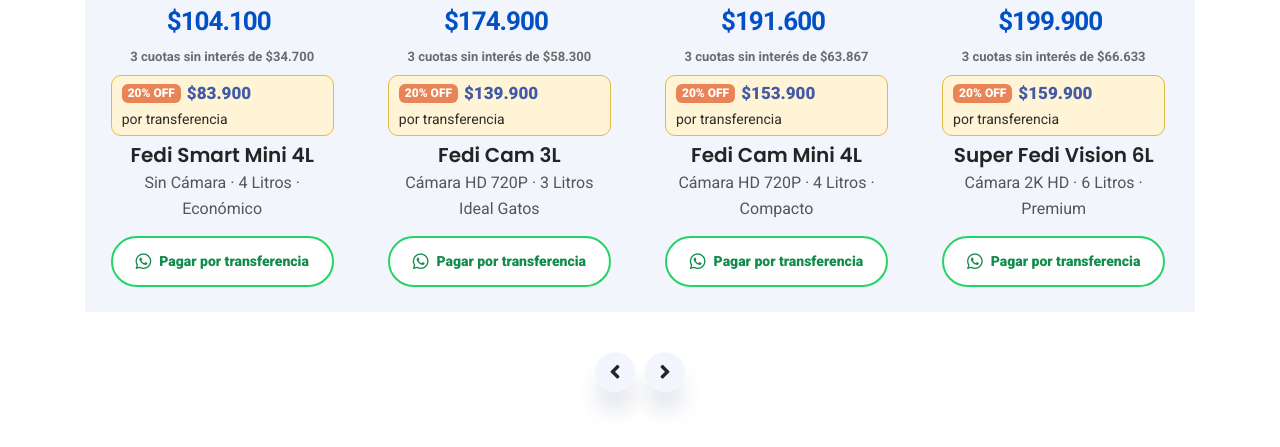
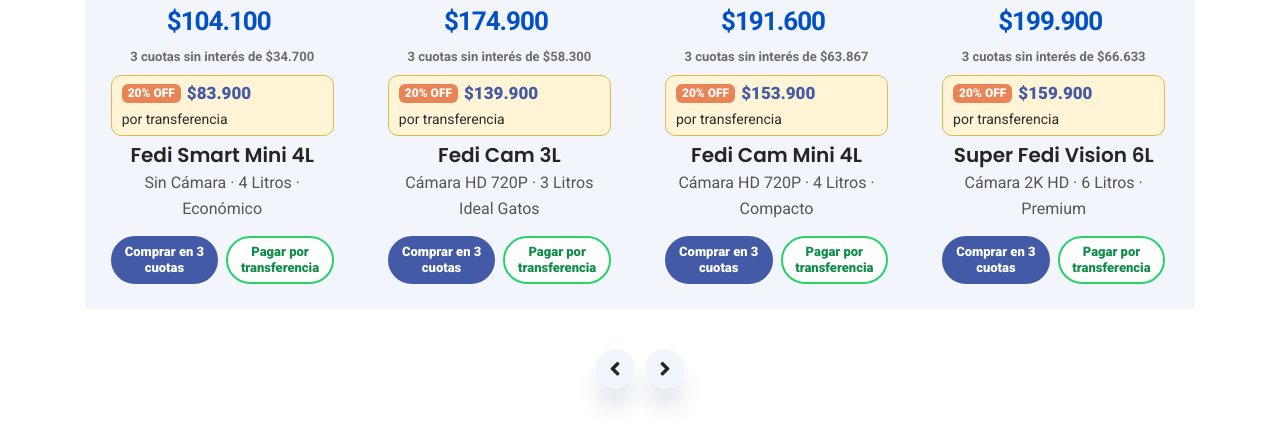
Before and after one commit to mazcuiFede/fedi.pet, a plain HTML site: page index.html in a window 1280 px wide. Shown: the part 2315-2762 px from the top of the page. Drawn offline with Linux system fonts and the light colour scheme; files whose address does not match are found by name; a web font is replaced by a local one.

Commit message:
Fichas: botón Comprar en 3 cuotas al lado de Pagar por transferencia
Reemplaza el COMPRAR que solo aparecía al pasar el mouse por la foto.

Co-Authored-By: Claude Opus 5.5 <noreply@anthropic.com>
Claude-Session: https://claude.ai/code/session_014qUiXLVEF6vqGgEhxx477v

```diff
--- a/index.html
+++ b/index.html
@@ -630,29 +630,55 @@
             border-radius: 6px;
             padding: 2px 6px;
         }
-        .pricing .single-product .content .btn-transfer {
+        .pricing .single-product .content .buy-buttons {
             margin-top: auto;
+            display: grid;
+            grid-template-columns: repeat(2, minmax(0, 1fr));
+            gap: 8px;
+        }
+        .pricing .single-product .content .btn-cuotas {
             display: inline-flex;
             align-items: center;
             justify-content: center;
-            gap: 8px;
-            min-height: 44px;
-            padding: 10px 18px;
+            text-align: center;
+            min-height: 48px;
+            padding: 6px 6px;
+            border-radius: 999px;
+            border: 2px solid #435BA6;
+            background: #435BA6;
+            color: #fff;
+            font-weight: 800;
+            font-size: 13px;
+            line-height: 1.2;
+            text-decoration: none;
+            transition: background .2s, color .2s;
+        }
+        .pricing .single-product .content .btn-cuotas:hover,
+        .pricing .single-product .content .btn-cuotas:focus {
+            background: #fff;
+            color: #435BA6;
+        }
+        /* El botón COMPRAR que aparecía al pasar el mouse sobre la foto queda reemplazado por los dos botones */
+        .pricing .product-slider .item .single-product .img .links { display: none !important; }
+        .pricing .single-product .content .btn-transfer {
+            display: inline-flex;
+            align-items: center;
+            justify-content: center;
+            gap: 6px;
+            text-align: center;
+            min-height: 48px;
+            padding: 6px 6px;
+            line-height: 1.2;
             border-radius: 999px;
             border: 2px solid #25D366;
             color: #128C4A;
             background: #fff;
             font-weight: 800;
-            font-size: 14px;
+            font-size: 13px;
             text-decoration: none;
             transition: background .2s, color .2s;
         }
-        .pricing .single-product .content .btn-transfer::before {
-            content: "\f232";
-            font-family: "Font Awesome 5 Brands";
-            font-weight: 400;
-            font-size: 18px;
-        }
+        .pricing .single-product .content .btn-transfer::before { content: none; }
         .pricing .single-product .content .btn-transfer:hover,
         .pricing .single-product .content .btn-transfer:focus {
             background: #25D366;
@@ -1491,8 +1517,11 @@
                                         Fedi Smart Mini 4L
                                     </h4>
                                     <p class="text">Sin Cámara · 4 Litros · Económico</p>
+                                    <div class="buy-buttons">
+                                        <a href="https://mpago.la/24T6uJi" target="_blank" rel="noopener" class="btn-cuotas">Comprar en 3 cuotas</a>
                                         <a href="https://wa.me/5491150039795?text=Hola%21%20Quiero%20comprar%20el%20Fedi%20Smart%20Mini%204L%20pagando%20por%20transferencia%20%28%2483.900%29." target="_blank" rel="noopener" class="btn-transfer"
                                             data-fedi-id="fedi-smart-mini-4l" data-fedi-name="Fedi Smart Mini 4L" data-fedi-value="83900">Pagar por transferencia</a>
+                                    </div>
                                 </div>
                             </div>
                         </div>
@@ -1519,8 +1548,11 @@
                                         Fedi Cam 3L
                                     </h4>
                                     <p class="text">Cámara HD 720P · 3 Litros<br>Ideal Gatos</p>
+                                    <div class="buy-buttons">
+                                        <a href="https://mpago.la/1uMtTgG" target="_blank" rel="noopener" class="btn-cuotas">Comprar en 3 cuotas</a>
                                         <a href="https://wa.me/5491150039795?text=Hola%21%20Quiero%20comprar%20el%20Fedi%20Cam%203L%20pagando%20por%20transferencia%20%28%24139.900%29." target="_blank" rel="noopener" class="btn-transfer"
                                             data-fedi-id="fedi-cam-3l" data-fedi-name="Fedi Cam 3L" data-fedi-value="139900">Pagar por transferencia</a>
+                                    </div>
                                 </div>
                             </div>
                         </div>
@@ -1547,8 +1579,11 @@
                                         Fedi Cam Mini 4L
                                     </h4>
                                     <p class="text">Cámara HD 720P · 4 Litros · Compacto</p>
+                                    <div class="buy-buttons">
+                                        <a href="https://mpago.la/2JfFYvK" target="_blank" rel="noopener" class="btn-cuotas">Comprar en 3 cuotas</a>
                                         <a href="https://wa.me/5491150039795?text=Hola%21%20Quiero%20comprar%20el%20Fedi%20Cam%20Mini%204L%20pagando%20por%20transferencia%20%28%24153.900%29." target="_blank" rel="noopener" class="btn-transfer"
                                             data-fedi-id="fedi-cam-mini-4l" data-fedi-name="Fedi Cam Mini 4L" data-fedi-value="153900">Pagar por transferencia</a>
+                                    </div>
                                 </div>
                             </div>
                         </div>
@@ -1575,8 +1610,11 @@
                                         Super Fedi Vision 6L
                                     </h4>
                                     <p class="text">Cámara 2K HD · 6 Litros · Premium</p>
+                                    <div class="buy-buttons">
+                                        <a href="https://mpago.la/2P1U62h" target="_blank" rel="noopener" class="btn-cuotas">Comprar en 3 cuotas</a>
                                         <a href="https://wa.me/5491150039795?text=Hola%21%20Quiero%20comprar%20el%20Super%20Fedi%20Vision%206L%20pagando%20por%20transferencia%20%28%24159.900%29." target="_blank" rel="noopener" class="btn-transfer"
                                             data-fedi-id="super-fedi-vision-6l" data-fedi-name="Super Fedi Vision 6L" data-fedi-value="159900">Pagar por transferencia</a>
+                                    </div>
                                 </div>
                             </div>
                         </div>
```
Lines whose indentation alone changed are shown as unchanged.
